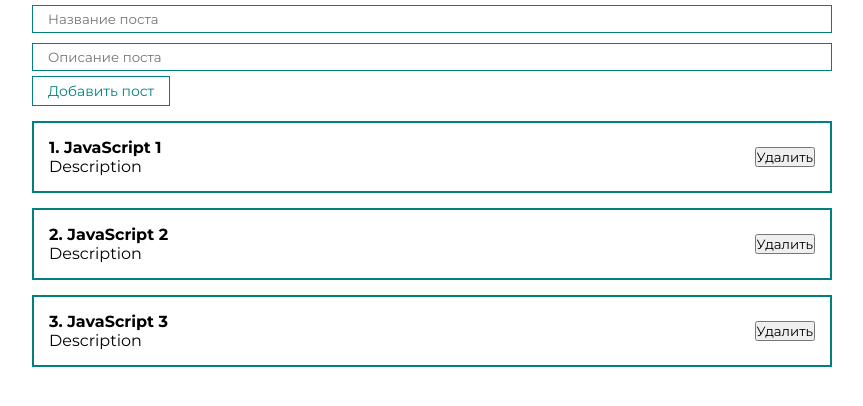
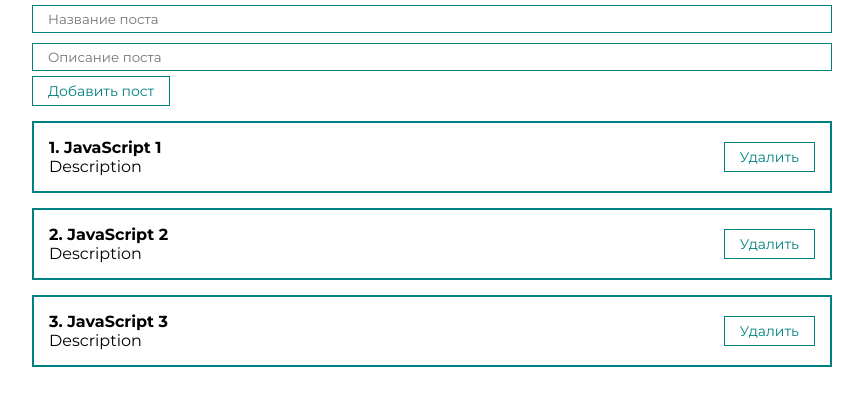
Before and after one commit to dfajl/ULBI_REACT_POSTS_MANAGER, a React (Create React App) app: page / in a window 1280 px wide. Shown: the top 406 px of the page, without its empty margins (208-1071 px from the left). Built offline with nearby package versions, Linux system fonts and the light colour scheme.

Commit message:
Creates PostForm component. Does filtering and deleting the post

```diff
--- a/src/App.tsx
+++ b/src/App.tsx
@@ -1,14 +1,11 @@
-import React, { useState, useRef } from 'react';
+import { useState } from 'react';
 import './styles/App.css'
 import { Post } from './commonTypes';
 
 import PostList from './components/PostList';
-import UIButton from './components/UIComponents/UIButton/UIButton';
-import UIInput from './components/UIComponents/UIInput/UIInput';
-
+import PostForm from './components/PostForm';
 
 function App() {
-
   const [posts, setPosts] = useState<Post[]>([
     {
       id: 1,
@@ -26,42 +23,19 @@ const [posts, setPosts] = useState<Post[]>([
       body: 'Description'
     }
   ])
-const [post, setPost] = useState<Post>({title: '', body: '', id: Date.now()})
 
-//const bodyInputRef = useRef(null);
-//пример НЕУПРАВЛЯЕМОГО компонента
+  const createPost = (newPost: Post)=>{
+    setPosts([...posts, newPost])
+  }
 
-const addNewPost = (event: React.MouseEvent)=>{
-  event.preventDefault()
-  //console.log(bodyInputRef.current) пример НЕУПРАВЛЯЕМОГО компонента
-
-  setPosts([...posts, {...post, id: Date.now()}])
-  setPost({title: '', body: '', id: Date.now()}) // очищаем инпуты
-
+  const removePost = (childrenPost: Post)=> {
+	setPosts(posts.filter(item => item.id !== childrenPost.id))
   }
 
   return (
     <div className="App">
-      <form action="">
-        <UIInput
-          placeholder='Название поста'
-          type='text'
-          value={post.title}
-          onChange={event => setPost({...post, title: event.target.value})}
-        />
-        <UIInput
-          /* ref={bodyInputRef} */
-          value={post.body}
-          type='text'
-          placeholder='Описание поста'
-          onChange={event => setPost({...post, body: event.target.value})}
-        />
-        <UIButton onClick={addNewPost}>
-          Добавить пост
-        </UIButton>
-      </form>
-
-      <PostList posts={posts}/>
+      <PostForm createPost = {createPost}  />
+      <PostList posts={posts} removePost = {removePost}/>
     </div>
   );
 }
--- /dev/null
+++ b/src/components/PostForm.tsx
@@ -0,0 +1,58 @@
+import React, { useState} from 'react';
+import { Post } from '../commonTypes';
+
+import UIButton from './UIComponents/UIButton/UIButton';
+import UIInput from './UIComponents/UIInput/UIInput';
+
+type PostFormProps = {
+	createPost: (newPost: Post)=> void,
+}
+
+const PostForm: React.FC<PostFormProps> = ({createPost})=> {
+
+    const [post, setPost] = useState<Post>(
+        {
+            title: '', body: '', id: Date.now()
+        }
+    )
+
+	//const bodyInputRef = useRef(null);
+    //console.log(bodyInputRef.current) пример НЕУПРАВЛЯЕМОГО компонента
+
+    const addNewPost = (event: React.MouseEvent)=>{
+        event.preventDefault()
+        if (post.title || post.body){
+		    const newPost = {
+                ...post,
+                id: Date.now()
+		    }
+		    createPost(newPost)
+            setPost({title: '', body: '', id: Date.now()}) // очищаем инпуты
+        } else return
+    }
+
+    return (
+        <div className="App">
+            <form>
+                <UIInput
+                    placeholder='Название поста'
+                    type='text'
+                    value={post.title}
+                    onChange={event => setPost({...post, title: event.target.value})}
+                />
+                <UIInput
+                    /* ref={bodyInputRef} */
+                    value={post.body}
+                    type='text'
+                    placeholder='Описание поста'
+                    onChange={event => setPost({...post, body: event.target.value})}
+                />
+                <UIButton onClick={addNewPost}>
+                    Добавить пост
+                </UIButton>
+            </form>
+        </div>
+    );
+}
+
+export default PostForm;
--- a/src/components/PostItem.tsx
+++ b/src/components/PostItem.tsx
@@ -1,12 +1,15 @@
 import React from 'react';
 import { Post } from '../commonTypes';
+import UIButton from './UIComponents/UIButton/UIButton';
 
 type PostItemProps = {
   post: Post,
-  index?: number
+  index?: number,
+  removePost: (post: Post)=> void
 }
 
-const PostItem: React.FC<PostItemProps> = ({post, index})=> {
+const PostItem: React.FC<PostItemProps> = ({post, index, removePost})=> {
+
   return (
     <div className='post'>
       <div className="post__content">
@@ -16,7 +19,7 @@ const PostItem: React.FC<PostItemProps> = ({post, index})=> {
           </div>
       </div>
       <div className="post__btns">
-          <button> Удалить </button>
+          <UIButton onClick={()=> removePost(post)}> Удалить </UIButton>
       </div>
     </div>
   );
--- a/src/components/PostList.tsx
+++ b/src/components/PostList.tsx
@@ -3,18 +3,20 @@ import PostItem from './PostItem';
 import { Post } from '../commonTypes';
 
 type PostListProps = {
-    posts: Post[]
+    posts: Post[],
+    removePost: (post: Post)=> void
 }
 
-const PostList: React.FC<PostListProps> = ({posts})=> {
+const PostList: React.FC<PostListProps> = ({posts, removePost})=> {
   return (
     <div>
         {posts.map((post, index)=>
-            <PostItem
-                post = {post}
-                key = {post.id}
-                index = {index + 1}
-            />
+          <PostItem
+            post = {post}
+            key = {post.id}
+            index = {index + 1}
+            removePost = {removePost}
+          />
         )}
     </div>
   );
--- a/src/components/UIComponents/UIButton/UIButton.module.css
+++ b/src/components/UIComponents/UIButton/UIButton.module.css
@@ -5,4 +5,9 @@
     background: transparent;
     border: 1px solid teal;
     cursor: pointer;
+    transition: 0.2s linear;
 }
+
+.UIBtn:hover {
+    background: rgba(128, 128, 128, 0.269)
+}
--- a/src/components/UIComponents/UIButton/UIButton.tsx
+++ b/src/components/UIComponents/UIButton/UIButton.tsx
@@ -4,7 +4,7 @@ import classes from './UIButton.module.css'
 type UIBtnProps = {
   children: ReactNode
   disabled?: boolean,
-  onClick: (event: React.MouseEvent) => void
+  onClick?: (event: React.MouseEvent) => void
 }
 
 const UIButton: React.FC<UIBtnProps> = ({children, ...props})=> {
--- a/src/index.tsx
+++ b/src/index.tsx
@@ -13,4 +13,4 @@ root.render(
 );
 reportWebVitals();
 
-/* НАЧАТЬ С 59:15 */
+/* НАЧАТЬ С 1:04:26 */
```
Lines whose indentation alone changed are shown as unchanged.
